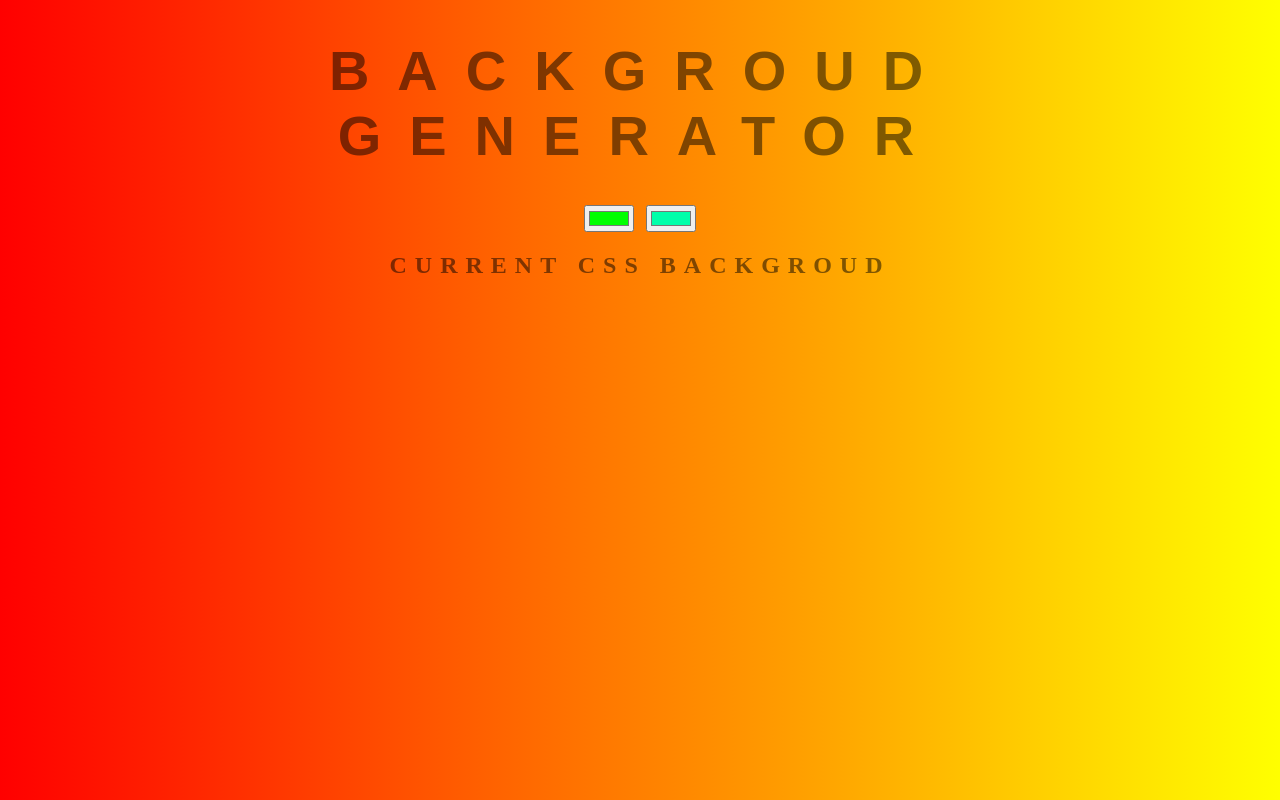
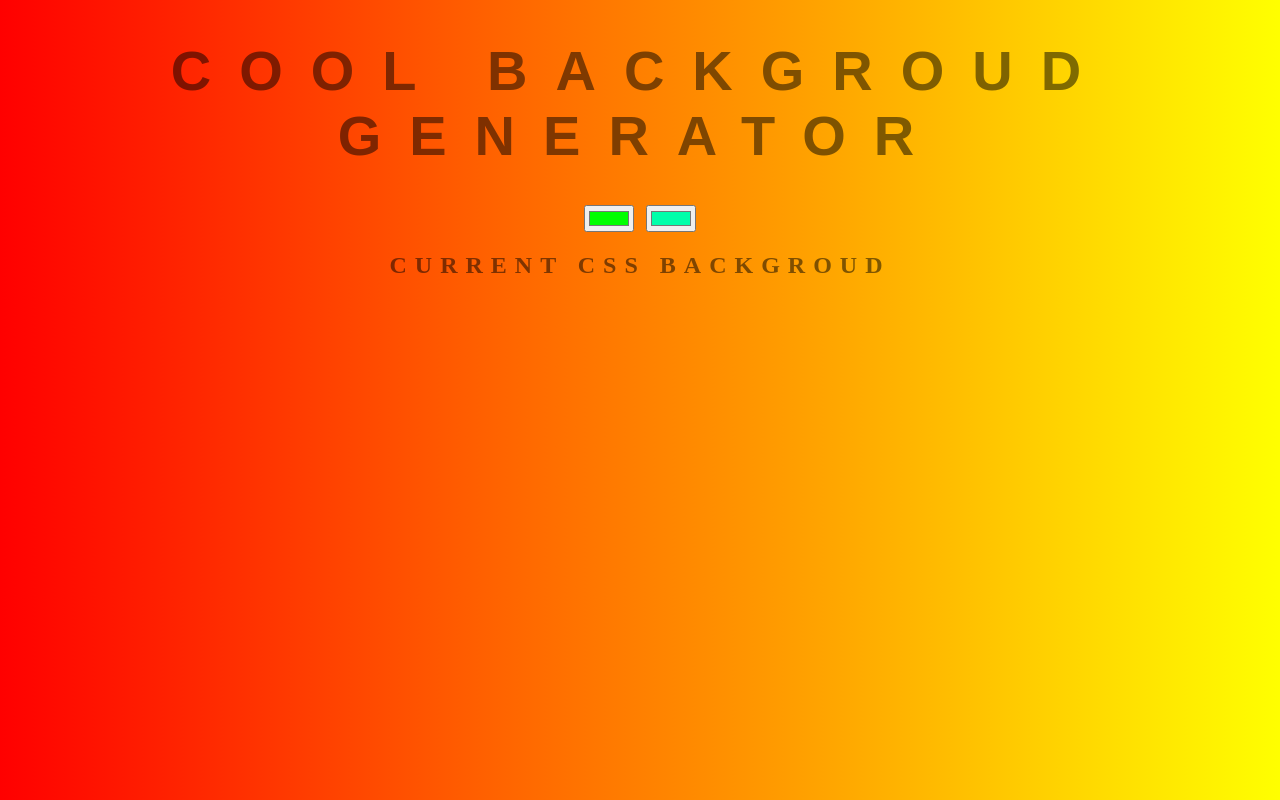
Before and after one commit to krishna251199/background_generator, a plain HTML site: page index.html in a window 1280 px wide. Drawn offline with Linux system fonts and the light colour scheme.

Commit message:
Have changed the title

```diff
--- a/index.html
+++ b/index.html
@@ -8,7 +8,7 @@
 	<link rel="stylesheet" type="text/css"  href="style.css">
 </head>
 <body id="gradient">
-	<h1>Backgroud Generator</h1>
+	<h1>Cool Backgroud Generator</h1>
 	<input class="color1" type="color" name="color1" value="#00ff00">
 	<input class="color2" type="color" name="color2" value="#00ffaa">
 	<h2>Current CSS Backgroud</h2>
```
